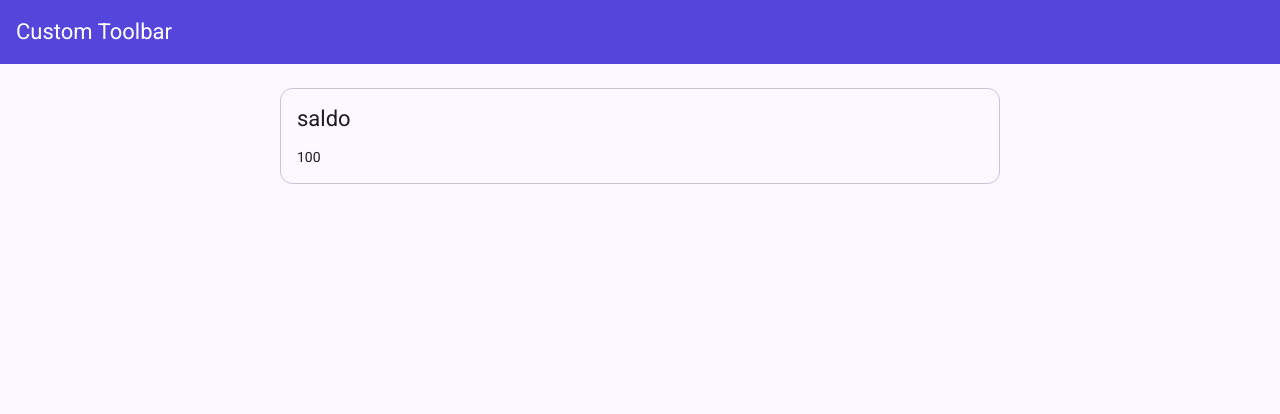
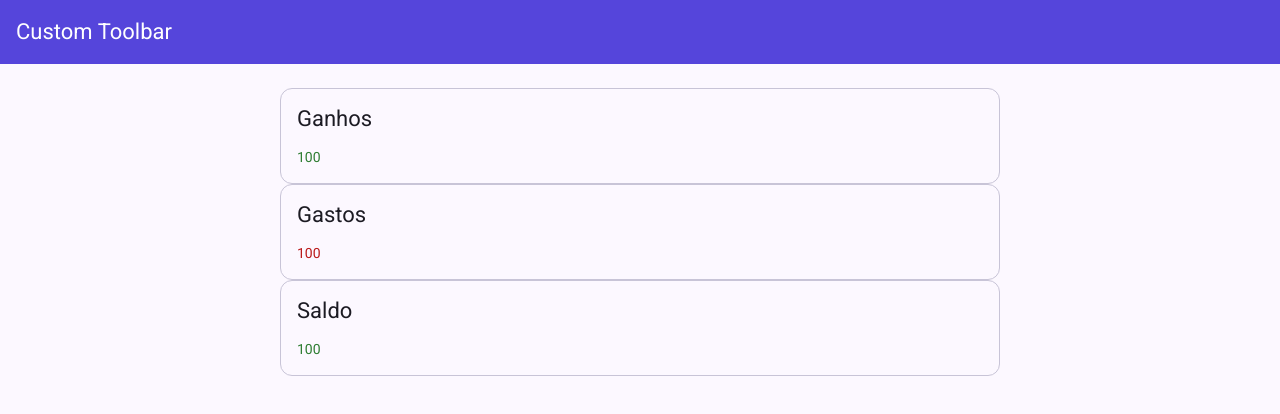
Before and after one commit to fabioaguir/gerenciador-financeiro, an Angular app: page / in a window 1280 px wide. Shown: the top 414 px of the page. Built offline with nearby package versions, Linux system fonts and the light colour scheme.

Commit message:
Estilizando valores de balance-card

```diff
--- a/src/app/features/home/components/balance-card/balance-card.html
+++ b/src/app/features/home/components/balance-card/balance-card.html
@@ -6,6 +6,6 @@
         <mat-card-title>{{ label() }}</mat-card-title>
     </mat-card-header>
     <mat-card-content>
-        <p>{{ value() }}</p>
+        <p [class]="cssClass()">{{ value() }}</p>
     </mat-card-content>
 </mat-card>
--- a/src/app/features/home/components/balance-card/balance-card.scss
+++ b/src/app/features/home/components/balance-card/balance-card.scss
@@ -0,0 +1,7 @@
+.income   {
+  color: #2e7d32;
+}
+
+.outcome {
+  color: var(--mat-sys-error);
+}
--- a/src/app/features/home/components/balance-card/balance-card.ts
+++ b/src/app/features/home/components/balance-card/balance-card.ts
@@ -1,4 +1,4 @@
-import { Component, input } from '@angular/core';
+import { Component, computed, input } from '@angular/core';
 import { MatCardModule } from '@angular/material/card';
 
 @Component({
@@ -8,7 +8,18 @@ import { MatCardModule } from '@angular/material/card';
   styleUrl: './balance-card.scss',
 })
 export class BalanceCard {
-  type = input.required<'income' | ' outcome' | 'balance'>()
+  type = input.required<'income' | 'outcome' | 'balance'>()
   label = input.required<string>()
   value = input.required<number>()
+
+  cssClass = computed(() => {
+    switch (this.type()) {
+      case 'income':
+        return 'income';
+      case 'outcome':
+        return 'outcome';
+      case 'balance':
+        return this.value() > 0 ? 'income' : 'outcome';
+    }
+  })
 }
--- a/src/app/features/home/home.html
+++ b/src/app/features/home/home.html
@@ -1,5 +1,21 @@
+<app-balance-card
+    type="income"
+    label="Ganhos"
+    [value]="100"
+></app-balance-card>
+
+
+
+<app-balance-card
+    type="outcome"
+    label="Gastos"
+    [value]="100"
+></app-balance-card>
+
+
+
 <app-balance-card
     type="balance"
-    label="saldo"
+    label="Saldo"
     [value]="100"
 ></app-balance-card>
```
